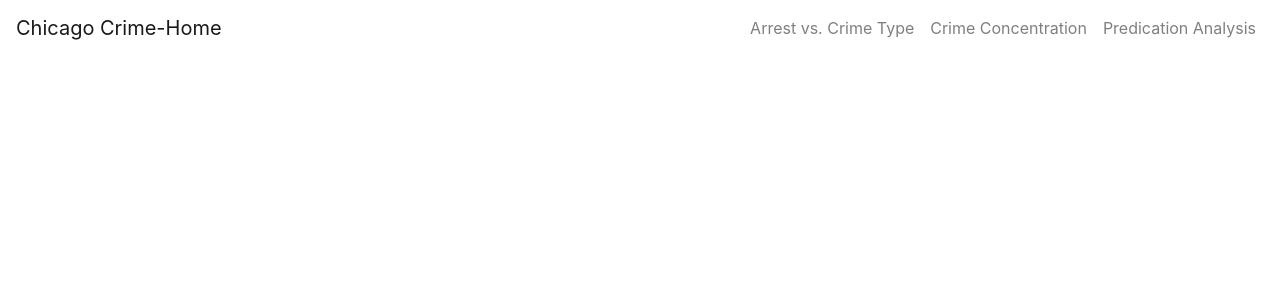
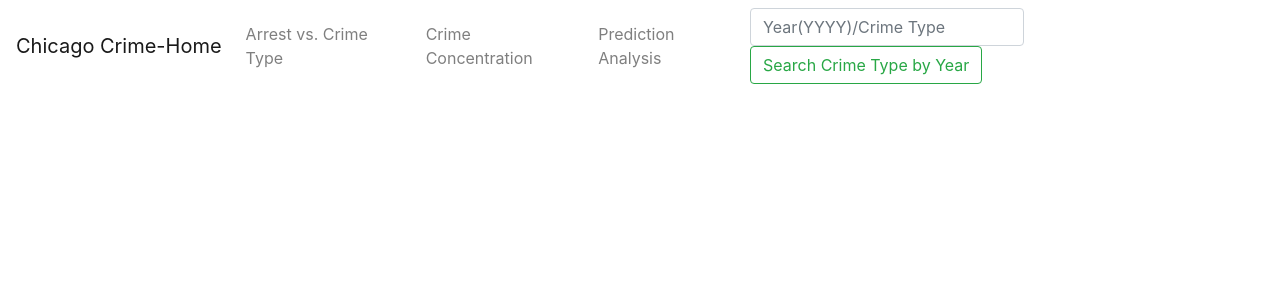
Before and after one commit to godse-snehal/ucb-crime-analysis, a Flask app: page /crimetype in a window 1280 px wide. Shown: the top 300 px of the page. Run offline with Flask 2, Linux system fonts and the light colour scheme; parts of the project's set-up code (start-up, migrations or seed data) failed here and were passed over; some libraries are stand-ins or nearby versions.

Commit message:
updating a way to search year/crime type

```diff
--- a/templates/arrest_crimetype.html
+++ b/templates/arrest_crimetype.html
@@ -29,9 +29,13 @@
              <a class="nav-link" href="/heatmap">Crime Concentration</a>
            </li>
            <li class="nav-item">
-                <a class="nav-link" href="deployninjas.html">Predication Analysis</a>
+                <a class="nav-link" href="/prediction">Prediction Analysis</a>
             </li>
          </ul>
+         <form class="form-inline my-2 my-lg-0">
+            <input class="form-control mr-sm-2" type="search" placeholder="Year(YYYY)/Crime Type">
+            <button class="btn btn-outline-success my-2 my-sm-0" type="submit">Search Crime Type by Year</button>
+        </form>
        </div>
      </nav>
     </header>
--- a/templates/deployninjas.html
+++ b/templates/deployninjas.html
@@ -29,9 +29,13 @@
              <a class="nav-link" href="/heatmap">Crime Concentration</a>
            </li>
            <li class="nav-item">
-                <a class="nav-link" href="/prediction">Predication Analysis</a>
+                <a class="nav-link" href="/prediction">Prediction Analysis</a>
             </li>
          </ul>
+         <form class="form-inline my-2 my-lg-0">
+            <input class="form-control mr-sm-2" type="search" placeholder="Year(YYYY)/Crime Type">
+            <button class="btn btn-outline-success my-2 my-sm-0" type="submit">Search Crime Type by Year</button>
+        </form>
        </div>
      </nav>
     </header>
--- a/templates/index.html
+++ b/templates/index.html
@@ -29,9 +29,13 @@
              <a class="nav-link" href="/heatmap">Crime Concentration</a>
            </li>
            <li class="nav-item">
-                <a class="nav-link" href="/prediction">Predication Analysis</a>
+                <a class="nav-link" href="/prediction">Prediction Analysis</a>
             </li>
          </ul>
+         <form class="form-inline my-2 my-lg-0">
+          <input class="form-control mr-sm-2" type="search" placeholder="Year(YYYY)/Crime Time">
+          <button class="btn btn-outline-success my-2 my-sm-0" type="submit">Search Crime Type by Year</button>
+      </form>
        </div>
      </nav>
     </header>
--- a/templates/leafletheatmap.html
+++ b/templates/leafletheatmap.html
@@ -31,9 +31,13 @@
              <a class="nav-link" href="/heatmap">Crime Concentration</a>
            </li>
            <li class="nav-item">
-                <a class="nav-link" href="deployninjas.html">Prediction Analysis</a>
+                <a class="nav-link" href="/prediction">Prediction Analysis</a>
             </li>
          </ul>
+         <form class="form-inline my-2 my-lg-0">
+          <input class="form-control mr-sm-2" type="search" placeholder="Year(YYYY)/Crime Type">
+          <button class="btn btn-outline-success my-2 my-sm-0" type="submit">Search Crime Type by Year</button>
+      </form>
        </div>
      </nav>
     </header>
```
